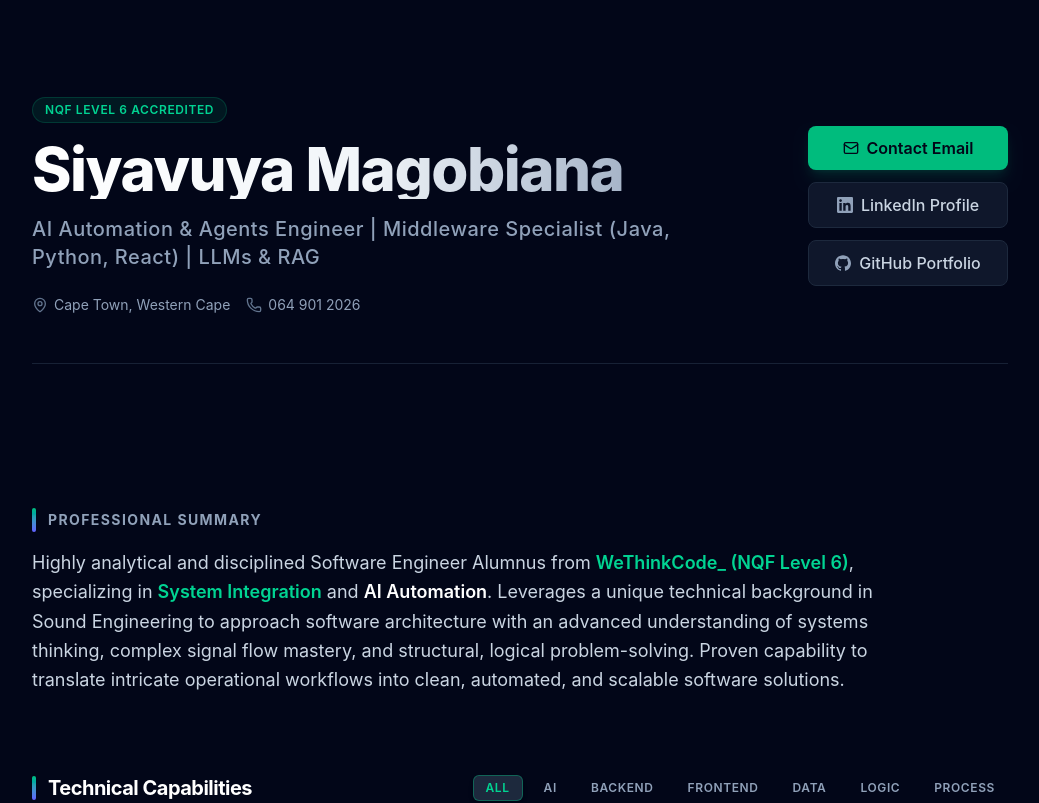
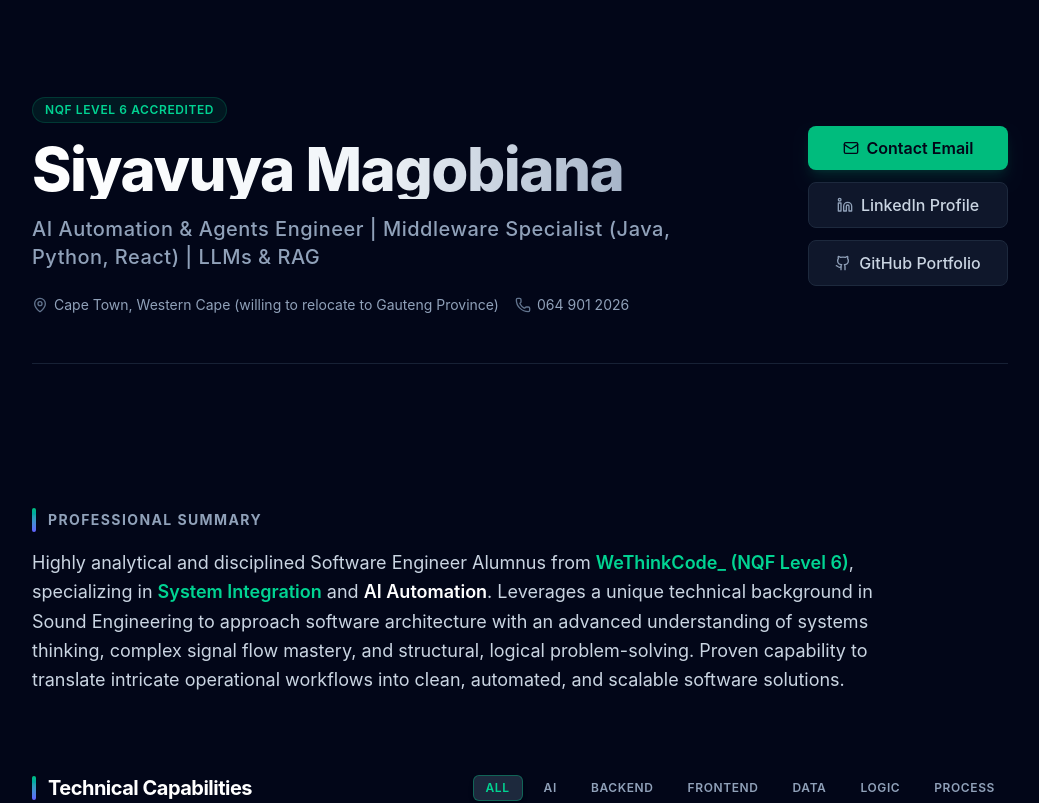
Before and after one commit to Siya-Maggs/sm-portfolio, a React (Vite) app: page / in a window 1280 px wide. Shown: the top 803 px of the page, without its empty margins (120-1159 px from the left). Built offline with nearby package versions, Linux system fonts and the light colour scheme.

Commit message:
location preference update

```diff
--- a/src/App.jsx
+++ b/src/App.jsx
@@ -1,5 +1,7 @@
 import React, { useState } from 'react';
 import {
+  Github,
+  Linkedin,
   Mail,
   Phone,
   MapPin,
@@ -21,7 +23,7 @@ export default function App() {
   const contactInfo = {
     name: "Siyavuya Magobiana",
     title: "Software Engineer (NQF Level 6)",
-    location: "Cape Town, Western Cape",
+    location: "Cape Town, Western Cape (willing to relocate to Gauteng Province)",
     phone: "064 901 2026",
     email: "siyamaggs.dev@gmail.com",
     linkedin: "https://www.linkedin.com/in/siyavuya-magobiana/",
@@ -96,9 +98,7 @@ export default function App() {
               rel="noreferrer"
               className="flex items-center justify-center gap-2 px-4 py-2.5 rounded-lg bg-slate-900 border border-slate-800 hover:border-slate-700 hover:bg-slate-850 transition-all text-slate-300 font-medium"
             >
-              <svg className="w-4 h-4 text-slate-400" viewBox="0 0 24 24" fill="currentColor">
-                <path d="M20.447 20.452h-3.554v-5.569c0-1.328-.027-3.037-1.852-3.037-1.853 0-2.136 1.445-2.136 2.939v5.667H9.351V9h3.414v1.561h.046c.477-.9 1.637-1.85 3.37-1.85 3.601 0 4.267 2.37 4.267 5.455v6.286zM5.337 7.433c-1.144 0-2.063-.926-2.063-2.065 0-1.138.92-2.063 2.063-2.063 1.14 0 2.064.925 2.064 2.063 0 1.139-.925 2.065-2.064 2.065zm1.782 13.019H3.555V9h3.564v11.452zM22.225 0H1.771C.792 0 0 .774 0 1.729v20.542C0 23.227.792 24 1.771 24h20.451C23.2 24 24 23.227 24 22.271V1.729C24 .774 23.2 0 22.222 0z"/>
-              </svg>
+              <Linkedin className="w-4 h-4 text-slate-400" />
               LinkedIn Profile
             </a>
             <a
@@ -107,9 +107,7 @@ export default function App() {
               rel="noreferrer"
               className="flex items-center justify-center gap-2 px-4 py-2.5 rounded-lg bg-slate-900 border border-slate-800 hover:border-slate-700 hover:bg-slate-850 transition-all text-slate-300 font-medium"
             >
-              <svg className="w-4 h-4 text-slate-400" viewBox="0 0 24 24" fill="currentColor">
-                <path d="M12 .297c-6.63 0-12 5.373-12 12 0 5.303 3.438 9.8 8.205 11.385.6.113.82-.258.82-.577 0-.285-.01-1.04-.015-2.04-3.338.724-4.042-1.61-4.042-1.61C4.422 18.07 3.633 17.7 3.633 17.7c-1.087-.744.084-.729.084-.729 1.205.084 1.838 1.236 1.838 1.236 1.07 1.835 2.809 1.305 3.495.998.108-.776.417-1.305.76-1.605-2.665-.3-5.466-1.332-5.466-5.93 0-1.31.465-2.38 1.235-3.22-.135-.303-.54-1.523.105-3.176 0 0 1.005-.322 3.3 1.23.96-.267 1.98-.399 3-.405 1.02.006 2.04.138 3 .405 2.28-1.552 3.285-1.23 3.285-1.23.645 1.653.24 2.873.12 3.176.765.84 1.23 1.91 1.23 3.22 0 4.61-2.805 5.625-5.475 5.92.43.372.82 1.102.82 2.222 0 1.606-.015 2.896-.015 3.286 0 .315.21.69.825.57C20.565 22.092 24 17.592 24 12.297c0-6.627-5.373-12-12-12"/>
-              </svg>
+              <Github className="w-4 h-4 text-slate-400" />
               GitHub Portfolio
             </a>
           </div>
```
Also changed, not shown: 1 other file (tests, documents, lock files or other folders).
